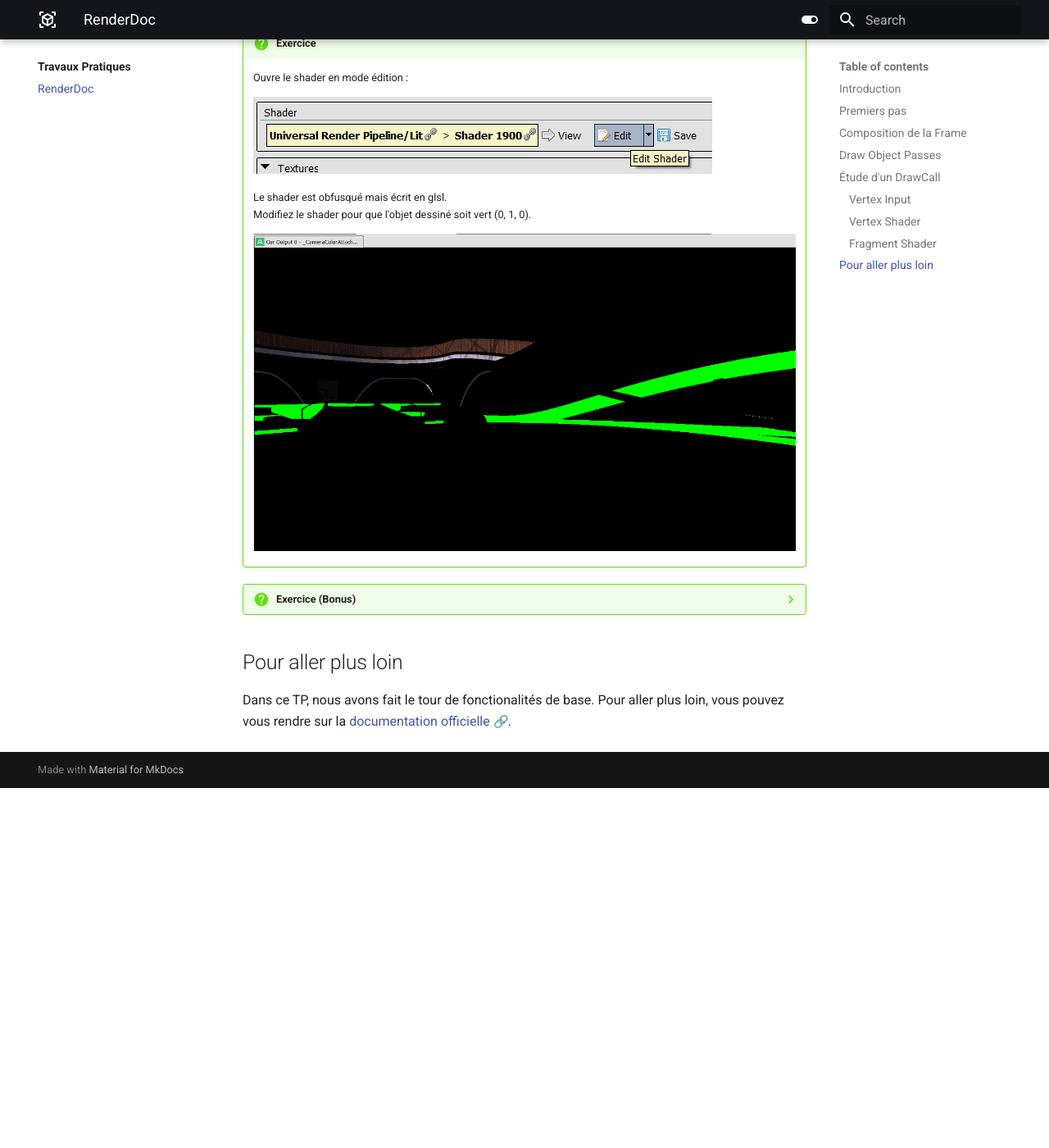
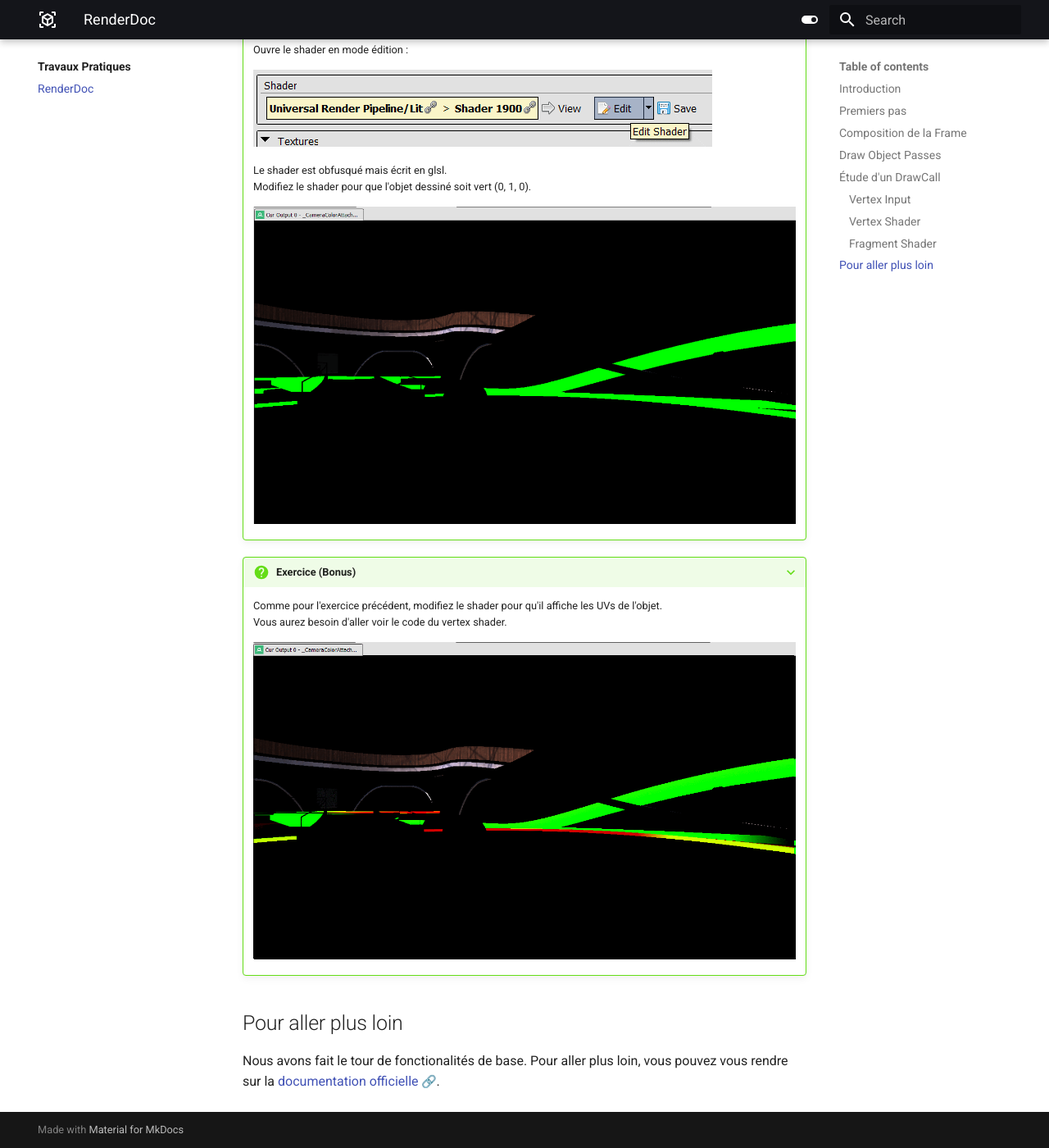
Before and after one commit to Eikins/graphicsprogramming, an MkDocs documentation site: the page built from docs/tutorials/renderdoc.md, in a window 1280 px wide and 1400 px high, scrolled down 5189 px. Shown: the whole window at 82% size. Built offline with MkDocs 1.6.1 and Material for MkDocs 9.7.7, drawn with Linux system fonts in a browser that asks for light colours; emoji names are drawn with the system emoji font; before the commit the page ends 6150 px from its top, so only the background shows below that; some of the changed text lies outside the part shown.

Commit message:
Update renderdoc.md

```diff
--- a/docs/tutorials/renderdoc.md
+++ b/docs/tutorials/renderdoc.md
@@ -16,7 +16,7 @@ La capture a été réalisé avec l'API *OpenGL* pour être en lien avec le cour
 ???+ abstract "Rendu de TP"
     Un cours compte-rendu de TP est à rendre à la fin de celui ci.
     Il faudra répondre aux questions encadrées.
-    Pas besoin de mise en page. Des simples phrases suffiront.
+    Pas besoin de mise en page, de simples phrases suffiront.
 
 !!! info
     Si vous êtes bloqué, n'hésitez pas à solliciter votre encadrant.
@@ -127,14 +124,14 @@ On peut constater que pas mal de ressources sont utilisées par le fragment shad
 
     ![Green Object](assets/renderdoc_shader_edit_example.png)
 
-??? question "Exercice (Bonus)"
+???+ question "Exercice (Bonus)"
 
     Comme pour l'exercice précédent, modifiez le shader pour qu'il affiche les UVs de l'objet.
-    Vous aurez peut-être besoin d'aller voir le code du vertex shader.
+    Vous aurez besoin d'aller voir le code du vertex shader.
 
     ![Object dispalying UVs](assets/renderdoc_shader_edit_example_uv.png)
 
 ## Pour aller plus loin
 
-Dans ce TP, nous avons fait le tour de fonctionalités de base.
+Nous avons fait le tour de fonctionalités de base.
 Pour aller plus loin, vous pouvez vous rendre sur la [documentation officielle :link:](https://renderdoc.org/docs/introduction.html).
```
Also changed, not shown: other parts of docs/tutorials/renderdoc.md (+2 -5 lines).
